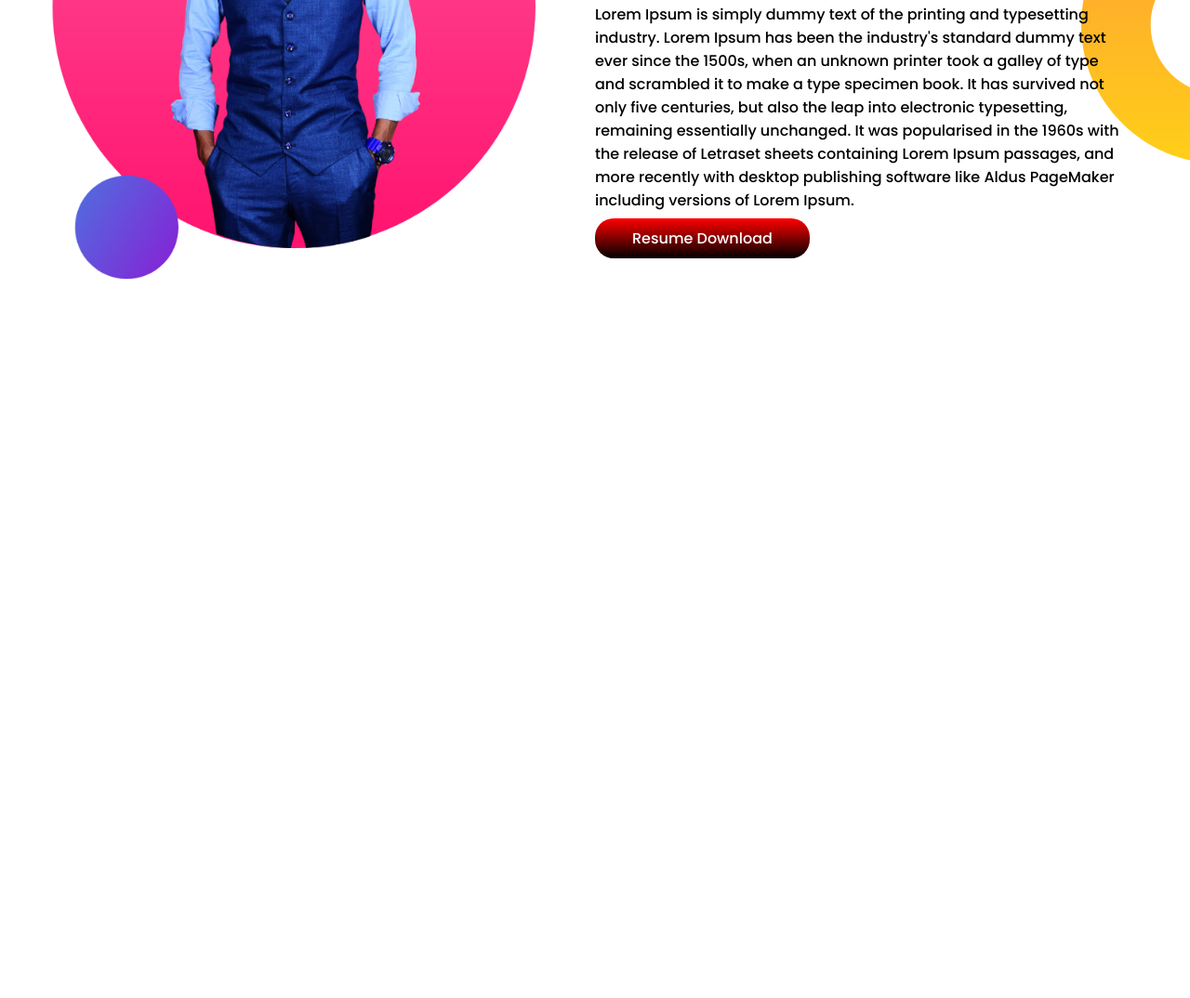
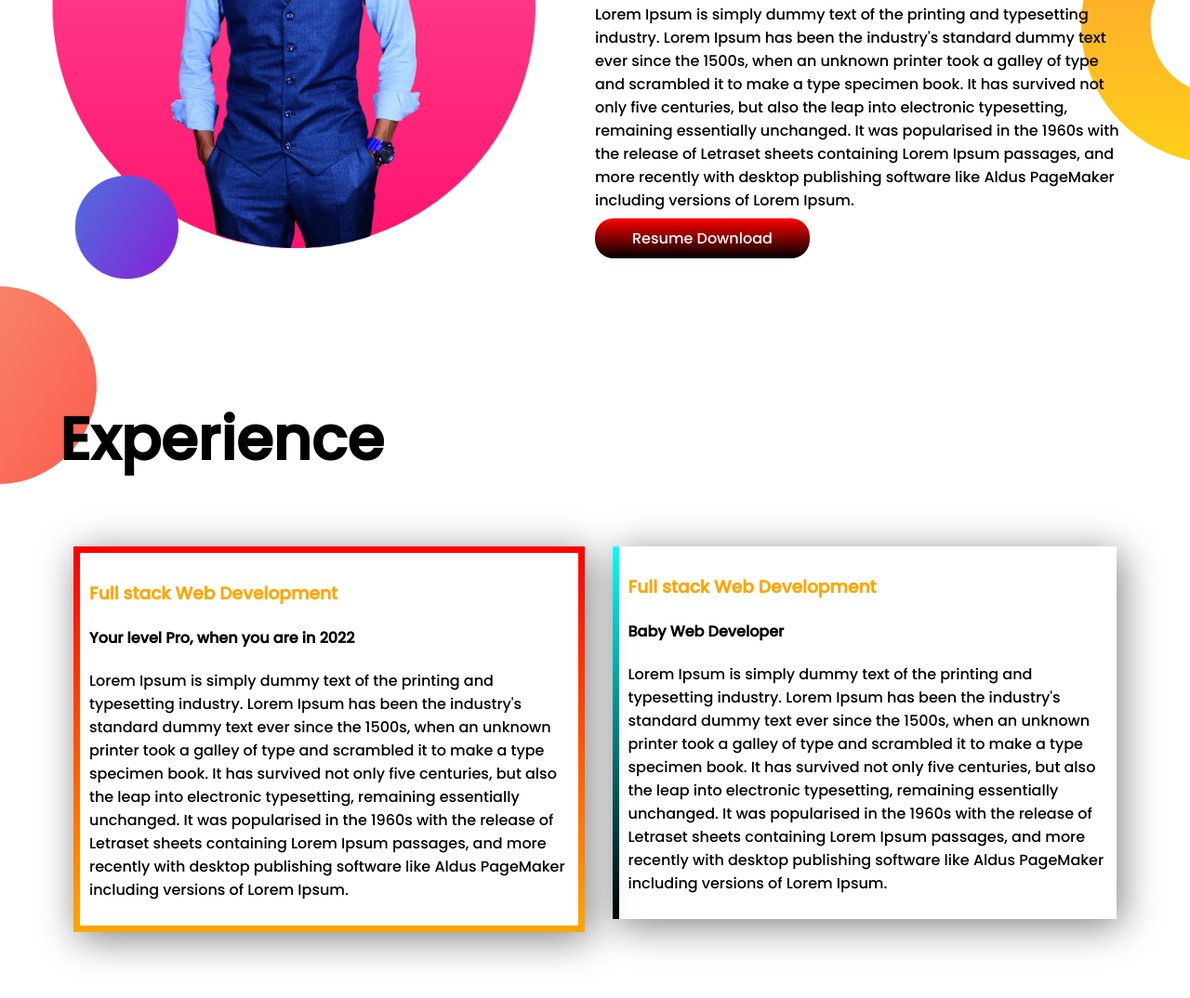
Before and after one commit to ash-habib/professional-portfolio, a plain HTML site: page index.html in a window 1280 px wide. Shown: the part 1146-2220 px from the top of the page at 93% size. Before the commit the page ends 1454 px from the top, so only its background shows below. Drawn offline with Linux system fonts and the light colour scheme.

Commit message:
full changes

```diff
--- a/index.html
+++ b/index.html
@@ -36,5 +36,23 @@
             <a class="link-color" href="#">Resume Download</a>
         </div>
     </section>
+    <section id="experience-area">
+        <h1>Experience</h1>
+        <div class="experience-area-part">
+            <div class="full-stack">
+                        <h3>Full stack Web Development</h3>
+                        <h4>Your level Pro, when you are in 2022</h4>
+                        <p>Lorem Ipsum is simply dummy text of the printing and typesetting industry. Lorem Ipsum has been the industry's standard dummy text ever since the 1500s, when an unknown printer took a galley of type and scrambled it to make a type specimen book. It has survived not only five centuries, but also the leap into electronic typesetting, remaining essentially unchanged. It was popularised in the 1960s with the release of Letraset sheets containing Lorem Ipsum passages, and more recently with desktop publishing software like Aldus PageMaker including versions of Lorem Ipsum.</p>
+            </div>
+
+
+            <div class="baby-stack">
+                <h3>Full stack Web Development</h3>
+                <h4>Baby Web Developer</h4>
+                <p>Lorem Ipsum is simply dummy text of the printing and typesetting industry. Lorem Ipsum has been the industry's standard dummy text ever since the 1500s, when an unknown printer took a galley of type and scrambled it to make a type specimen book. It has survived not only five centuries, but also the leap into electronic typesetting, remaining essentially unchanged. It was popularised in the 1960s with the release of Letraset sheets containing Lorem Ipsum passages, and more recently with desktop publishing software like Aldus PageMaker including versions of Lorem Ipsum.</p>
+    </div>
+
+        </div>
+    </section>
 </body>
 </html>
--- a/style.css
+++ b/style.css
@@ -43,3 +43,34 @@ h1 {
 .dream-area-part img {
     width: 100%;
 }
+#experience-area {
+    background-image: url(images/exp-bg.png);
+    background-repeat: no-repeat;
+    padding: 5%;
+}
+
+.experience-area-part {
+    display: flex;
+}
+.experience-area-part h3 {
+    color: orange;
+}
+.experience-area-part div {
+    box-shadow: 5px 7px 40px gray;
+    height: 80%;
+    margin: 15px;
+}
+.full-stack {
+    border: 7px solid;
+    border-image: linear-gradient(
+180deg,red,orange);
+    border-image-slice: 1;
+    padding: 10px;
+}
+.baby-stack {
+    border-left: 7px solid;
+    border-image: linear-gradient(
+180deg,cyan,black);
+    border-image-slice: 1;
+    padding: 10px;
+}
```
